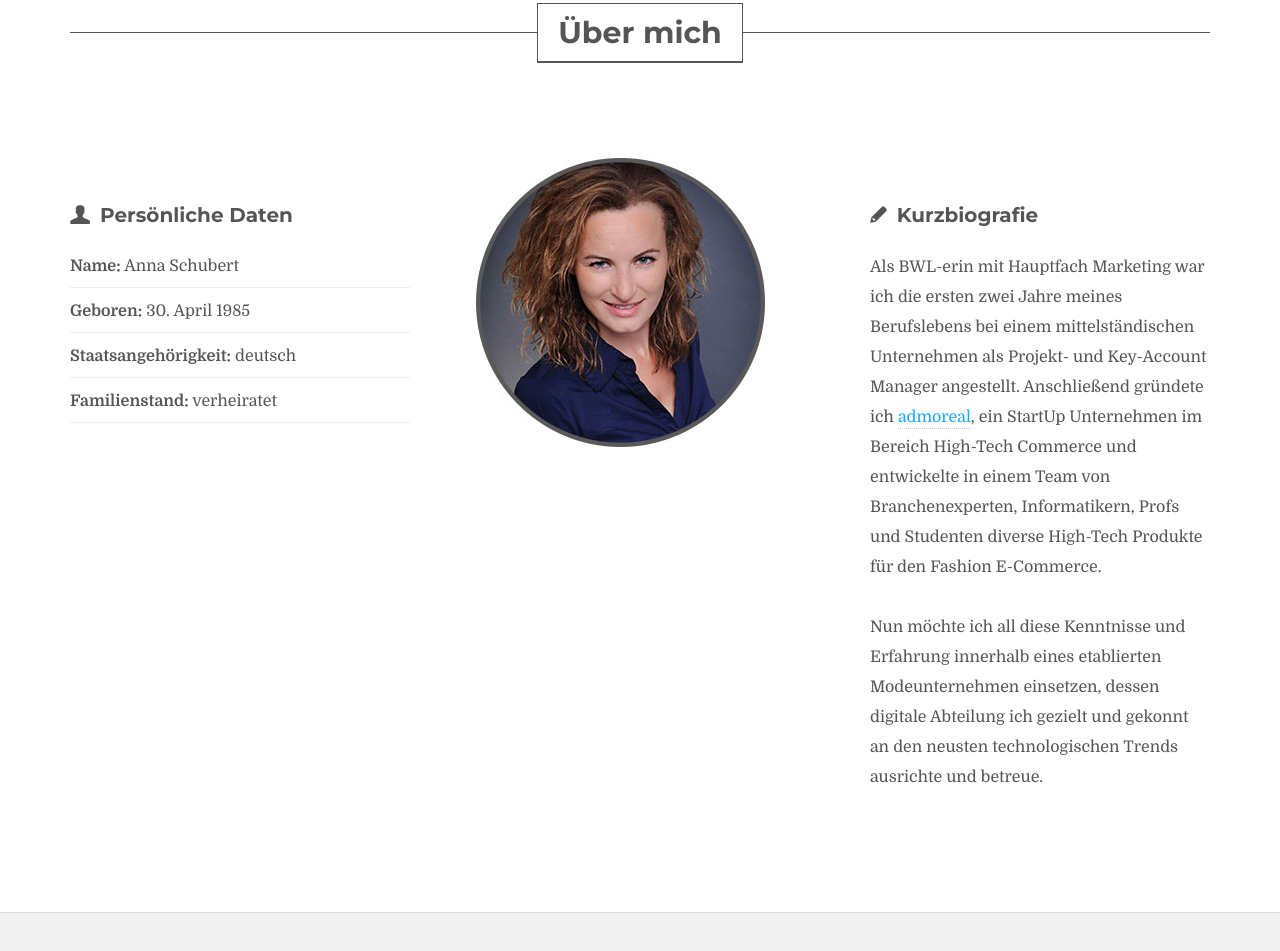
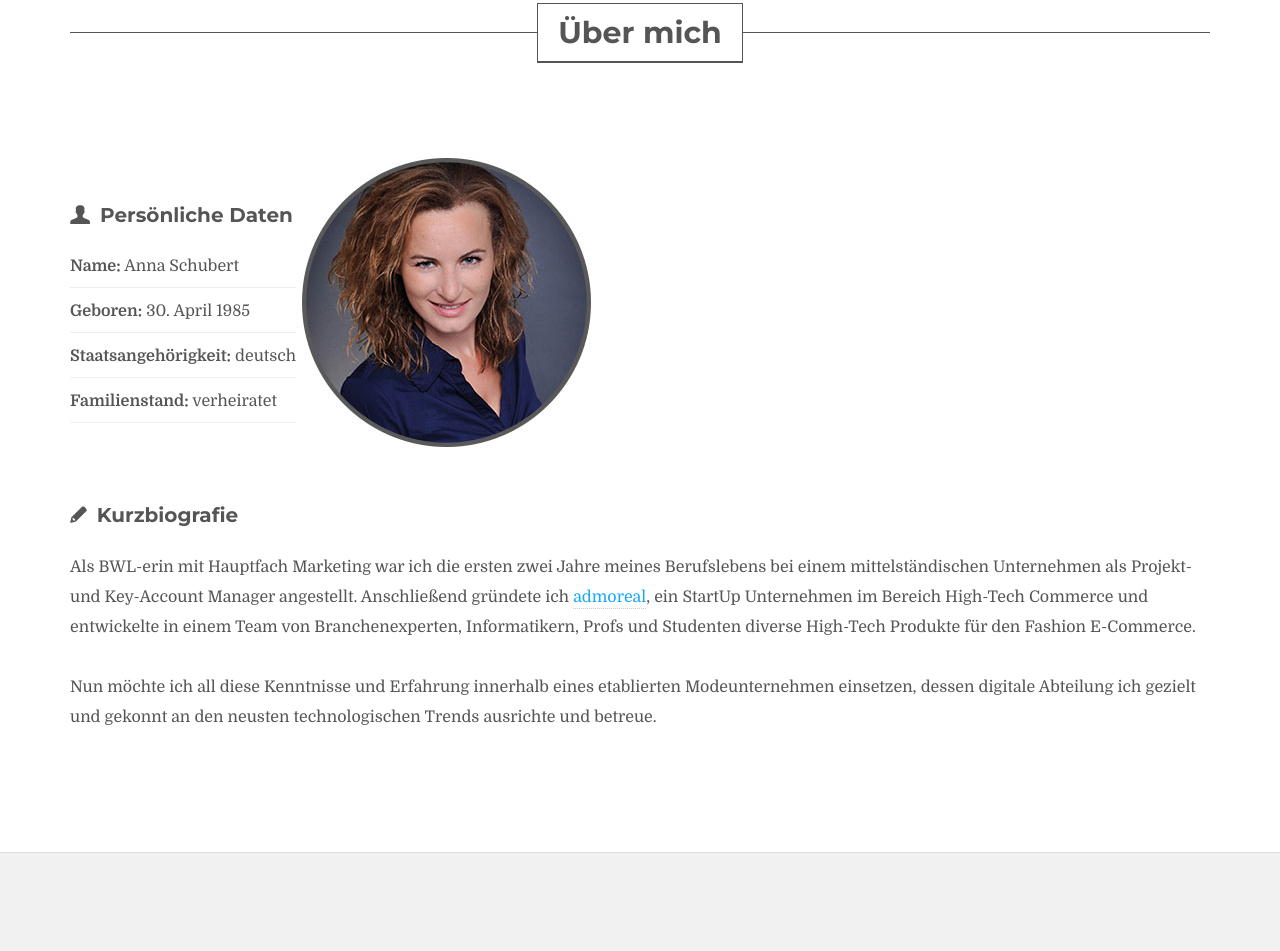
Before and after one commit to anna-schubert/anna-schubert.github.io, a plain HTML site: page index.html in a window 1280 px wide. Shown: the part 917-1868 px from the top of the page. Drawn offline with Linux system fonts and the light colour scheme.

Commit message:
Update style.css

```diff
--- a/style.css
+++ b/style.css
@@ -1470,14 +1470,14 @@ textarea {
 		max-width: 100%;
 	}
 
-	.about-text {
+	/*.about-text {
 		width: 29.82456140350877%;
-	}
-
-	.about-image {
+	}*/
+
+	/*.about-image {
 		margin: 0 5.263157894736842%;
 		width: 29.82456140350877%;
-	}
+	}*/
 
 	.about-text p {
 		font-size: 1.6rem;
```
